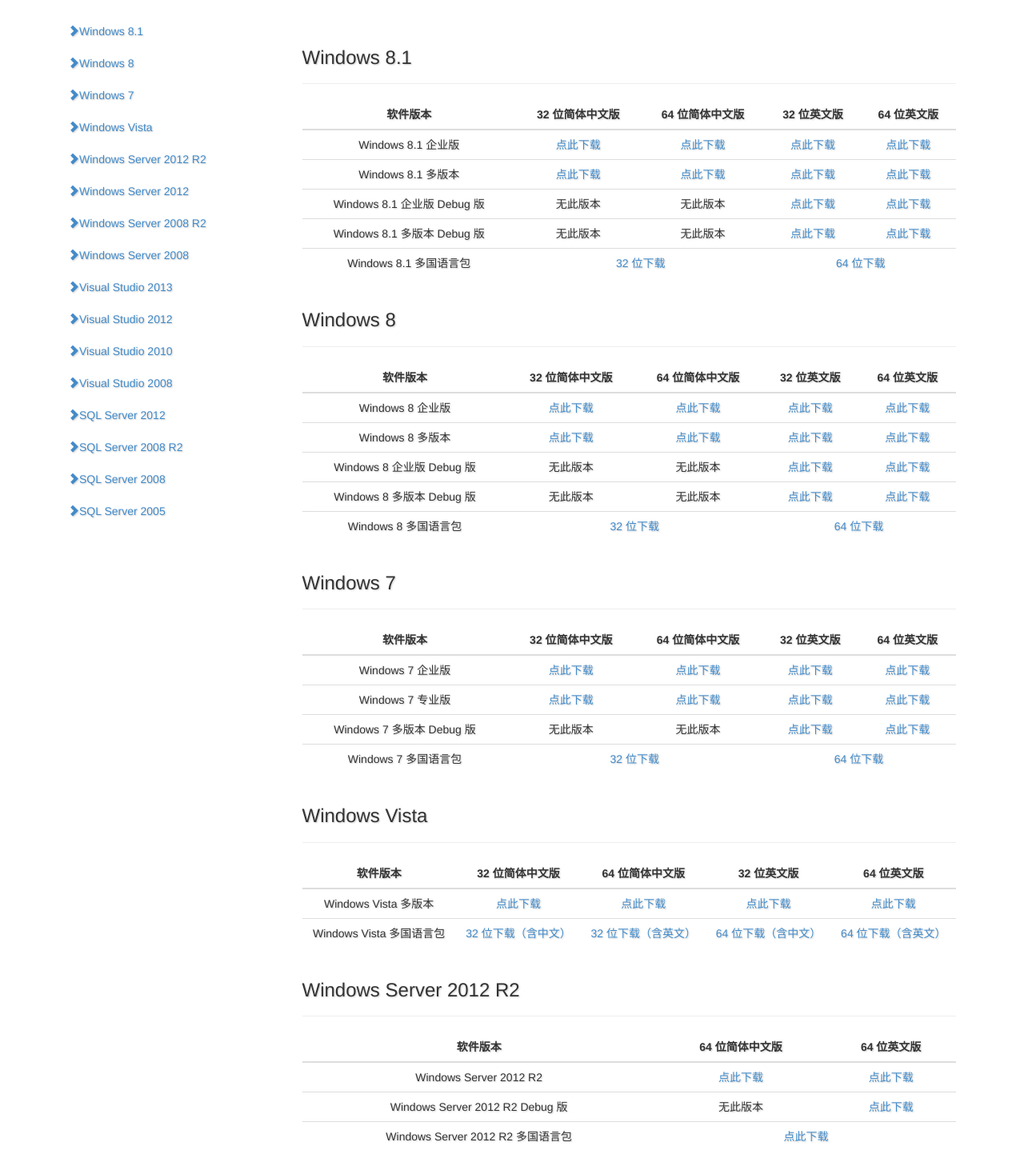
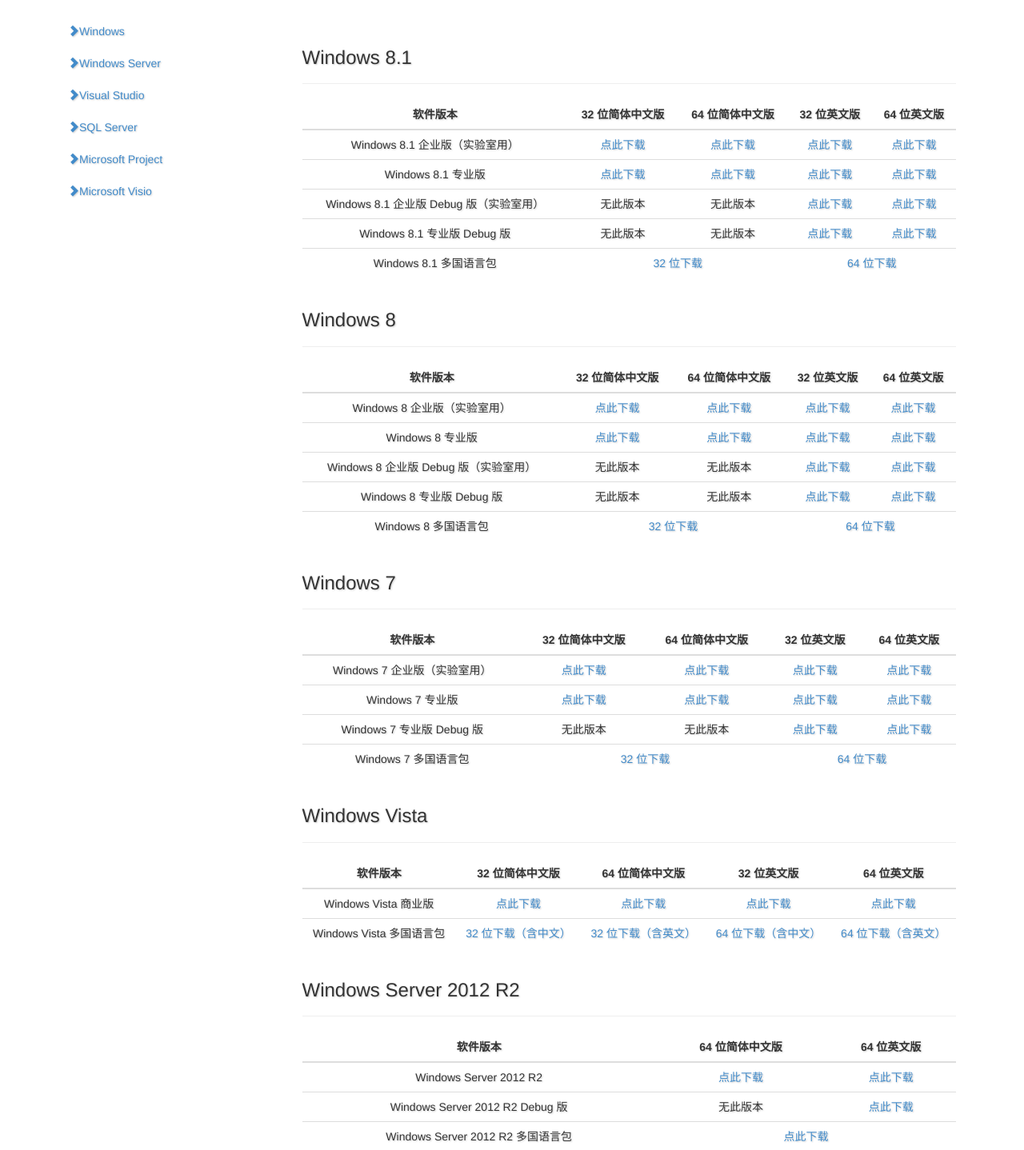
Before and after one commit to We-Neusoft/We, a Django app: template sites/dreamspark/templates/dreamspark/download.html in a window 1280 px wide. Shown: the part 51-1489 px from the top of the page at 80% size. Run offline with Django 3.2, Linux system fonts and the light colour scheme; the template is opened without the code that fills it, so the values that code supplies are empty.

Commit message:
Added all dreamspark files.

```diff
--- a/sites/dreamspark/templates/dreamspark/download.html
+++ b/sites/dreamspark/templates/dreamspark/download.html
@@ -8,22 +8,12 @@
 {% endblock %}
 
 {% block nav_list %}
-          <li><a href="#windows_8_1"><i class="glyphicon glyphicon-chevron-right"></i>Windows 8.1</a>
-          <li><a href="#windows_8"><i class="glyphicon glyphicon-chevron-right"></i>Windows 8</a>
-          <li><a href="#windows_7"><i class="glyphicon glyphicon-chevron-right"></i>Windows 7</a>
-          <li><a href="#windows_vista"><i class="glyphicon glyphicon-chevron-right"></i>Windows Vista</a>
-          <li><a href="#windows_server_2012_r2"><i class="glyphicon glyphicon-chevron-right"></i>Windows Server 2012 R2</a>
-          <li><a href="#windows_server_2012"><i class="glyphicon glyphicon-chevron-right"></i>Windows Server 2012</a>
-          <li><a href="#windows_server_2008_r2"><i class="glyphicon glyphicon-chevron-right"></i>Windows Server 2008 R2</a>
-          <li><a href="#windows_server_2008"><i class="glyphicon glyphicon-chevron-right"></i>Windows Server 2008</a>
-          <li><a href="#visual_studio_2013"><i class="glyphicon glyphicon-chevron-right"></i>Visual Studio 2013</a>
-          <li><a href="#visual_studio_2012"><i class="glyphicon glyphicon-chevron-right"></i>Visual Studio 2012</a>
-          <li><a href="#visual_studio_2010"><i class="glyphicon glyphicon-chevron-right"></i>Visual Studio 2010</a>
-          <li><a href="#visual_studio_2008"><i class="glyphicon glyphicon-chevron-right"></i>Visual Studio 2008</a>
-          <li><a href="#sql_server_2012"><i class="glyphicon glyphicon-chevron-right"></i>SQL Server 2012</a>
-          <li><a href="#sql_server_2008"><i class="glyphicon glyphicon-chevron-right"></i>SQL Server 2008 R2</a>
-          <li><a href="#sql_server_2008_r2"><i class="glyphicon glyphicon-chevron-right"></i>SQL Server 2008</a>
-          <li><a href="#sql_server_2005"><i class="glyphicon glyphicon-chevron-right"></i>SQL Server 2005</a>
+          <li><a href="#windows_8_1"><i class="glyphicon glyphicon-chevron-right"></i>Windows</a>
+          <li><a href="#windows_server_2012_r2"><i class="glyphicon glyphicon-chevron-right"></i>Windows Server</a>
+          <li><a href="#visual_studio_2013"><i class="glyphicon glyphicon-chevron-right"></i>Visual Studio</a>
+          <li><a href="#sql_server_2012"><i class="glyphicon glyphicon-chevron-right"></i>SQL Server</a>
+          <li><a href="#microsoft_project_2013"><i class="glyphicon glyphicon-chevron-right"></i>Microsoft Project</a>
+          <li><a href="#microsoft_visio_2013"><i class="glyphicon glyphicon-chevron-right"></i>Microsoft Visio</a>
 {% endblock %}
 
 
@@ -38,25 +28,25 @@
       </thead>
       <tbody>
         <tr>
-          <td>Windows 8.1 企业版
+          <td>Windows 8.1 企业版（实验室用）
           <td><a href="http://file.we.neusoft.edu.cn/e4xlR6PQTkSg1dGH0_V_3w.we">点此下载</a>
           <td><a href="http://file.we.neusoft.edu.cn/wxJeFi9jT4-dUVc0xLOFrg.we">点此下载</a>
           <td><a href="http://file.we.neusoft.edu.cn/ESmtlaOdSQGFWFRqaRJN7w.we">点此下载</a>
           <td><a href="http://file.we.neusoft.edu.cn/3Ji0jD7ORhy1W3oVp7P0rw.we">点此下载</a>
         <tr>
-          <td>Windows 8.1 多版本
+          <td>Windows 8.1 专业版
           <td><a href="http://file.we.neusoft.edu.cn/sQQT1oi4QS-2oJBbgpesuQ.we">点此下载</a>
           <td><a href="http://file.we.neusoft.edu.cn/Regv1g7FQv-pSxzCGFaT8Q.we">点此下载</a>
           <td><a href="http://file.we.neusoft.edu.cn/z19qtHFkSDG7l1KZm7rIBg.we">点此下载</a>
           <td><a href="http://file.we.neusoft.edu.cn/2iNJdbPDS0KLM73p0WxLmg.we">点此下载</a>
         <tr>
-          <td>Windows 8.1 企业版 Debug 版
+          <td>Windows 8.1 企业版 Debug 版（实验室用）
           <td class="muted">无此版本
           <td class="muted">无此版本
           <td><a href="http://file.we.neusoft.edu.cn/czWCRY-QQoG3o5p1EM_AVg.we">点此下载</a>
           <td><a href="http://file.we.neusoft.edu.cn/iRrfKMw4TXGKlxgXsRFS7g.we">点此下载</a>
         <tr>
-          <td>Windows 8.1 多版本 Debug 版
+          <td>Windows 8.1 专业版 Debug 版
           <td class="muted">无此版本
           <td class="muted">无此版本
           <td><a href="http://file.we.neusoft.edu.cn/PAJUcw_2SeymWpi3FmFcKQ.we">点此下载</a>
@@ -75,25 +65,25 @@
       </thead>
       <tbody>
         <tr>
-          <td>Windows 8 企业版
+          <td>Windows 8 企业版（实验室用）
           <td><a href="http://file.we.neusoft.edu.cn/4eyob5hyT7CVZj7trWSuyA.we">点此下载</a>
           <td><a href="http://file.we.neusoft.edu.cn/SIxvEACjQRqXXg1vISvf6w.we">点此下载</a>
           <td><a href="http://file.we.neusoft.edu.cn/RdvJIogwRm-YpwtP1Ekc5w.we">点此下载</a>
           <td><a href="http://file.we.neusoft.edu.cn/tXkDJLE2T0m0L8SP1lb-Zw.we">点此下载</a>
         <tr>
-          <td>Windows 8 多版本
+          <td>Windows 8 专业版
           <td><a href="http://file.we.neusoft.edu.cn/bw1kYOiYTwCv0RaTRB2cEQ.we">点此下载</a>
           <td><a href="http://file.we.neusoft.edu.cn/5gb0kLZgRZeYJkt1Qh2lPA.we">点此下载</a>
           <td><a href="http://file.we.neusoft.edu.cn/L56vjmCURf2ac5HPOGpYrA.we">点此下载</a>
           <td><a href="http://file.we.neusoft.edu.cn/4Z72lVOcQoaAboifDobCKg.we">点此下载</a>
         <tr>
-          <td>Windows 8 企业版 Debug 版
+          <td>Windows 8 企业版 Debug 版（实验室用）
           <td class="muted">无此版本
           <td class="muted">无此版本
           <td><a href="http://file.we.neusoft.edu.cn/baJMJQXLQPOWa4oab-R7Kg.we">点此下载</a>
           <td><a href="http://file.we.neusoft.edu.cn/wqupJQMcRJa0Kx5hPfV1fQ.we">点此下载</a>
         <tr>
-          <td>Windows 8 多版本 Debug 版
+          <td>Windows 8 专业版 Debug 版
           <td class="muted">无此版本
           <td class="muted">无此版本
           <td><a href="http://file.we.neusoft.edu.cn/hU5kkpReSASy-dr_iGnOww.we">点此下载</a>
@@ -112,7 +102,7 @@
       </thead>
       <tbody>
         <tr>
-          <td>Windows 7 企业版
+          <td>Windows 7 企业版（实验室用）
           <td><a href="http://file.we.neusoft.edu.cn/oaTCMV_2QkiDq9WlMEuMuw.we">点此下载</a>
           <td><a href="http://file.we.neusoft.edu.cn/-r9QLCYCR6yiZElR6x-ikw.we">点此下载</a>
           <td><a href="http://file.we.neusoft.edu.cn/PsNLkANpR5CQObzwwKaCLw.we">点此下载</a>
@@ -124,7 +114,7 @@
           <td><a href="http://file.we.neusoft.edu.cn/rVUqHcDSSoCcym94WcdMTw.we">点此下载</a>
           <td><a href="http://file.we.neusoft.edu.cn/1dQvmxbpSUWqOVNgh_r9jA.we">点此下载</a>
         <tr>
-          <td>Windows 7 多版本 Debug 版
+          <td>Windows 7 专业版 Debug 版
           <td class="muted">无此版本
           <td class="muted">无此版本
           <td><a href="http://file.we.neusoft.edu.cn/Hvbw6kt5QnqrkJ6YsmSnSQ.we">点此下载</a>
@@ -143,7 +133,7 @@
       </thead>
       <tbody>
         <tr>
-          <td>Windows Vista 多版本
+          <td>Windows Vista 商业版
           <td><a href="http://file.we.neusoft.edu.cn/x8Az3rtCTRCZA0iYNS46OA.we">点此下载</a>
           <td><a href="http://file.we.neusoft.edu.cn/pHCrgxr2T-uSAjJ88ES6ew.we">点此下载</a>
           <td><a href="http://file.we.neusoft.edu.cn/acAu2DG0QyaKKCBpVMhGKA.we">点此下载</a>
@@ -390,5 +380,83 @@
           <td><a href="http://file.we.neusoft.edu.cn/v0OzaUOcTU6nE8JSF5coYA.we">点此下载</a>
           <td><a href="http://file.we.neusoft.edu.cn/IpWEKg_FRgSekRiLuwaMzQ.we">点此下载</a>
     </table>
+    <div id="microsoft_project_2013" class="page-header">
+      <h3>Microsoft Project 2013</h3>
+    </div>
+    <table class="table table-hover">
+      <thead>
+        <tr><th>软件版本<th>简体中文版<th>英文版
+      </thead>
+      <tbody>
+        <tr>
+          <td>Microsoft Project 2013
+          <td><a href="http://file.we.neusoft.edu.cn/xg3UI08wQDm4Fa9BHjK4NA.we">点此下载</a>
+          <td><a href="http://file.we.neusoft.edu.cn/d_Hx3t7jSsqVuvQCs4_MmA.we">点此下载</a>
+    </table>
+    <div id="microsoft_project_2010" class="page-header">
+      <h3>Microsoft Project 2010</h3>
+    </div>
+    <table class="table table-hover">
+      <thead>
+        <tr><th>软件版本<th>简体中文版<th>英文版
+      </thead>
+      <tbody>
+        <tr>
+          <td>Microsoft Project 2010
+          <td><a href="http://file.we.neusoft.edu.cn/6fpnqBtJTvCICGJk9hlJ0Q.we">点此下载</a>
+          <td><a href="http://file.we.neusoft.edu.cn/2HG1kf7BTS-Uk3DstxkWQw.we">点此下载</a>
+    </table>
+    <div id="microsoft_project_2007" class="page-header">
+      <h3>Microsoft Project 2007</h3>
+    </div>
+    <table class="table table-hover">
+      <thead>
+        <tr><th>软件版本<th>简体中文版<th>英文版
+      </thead>
+      <tbody>
+        <tr>
+          <td>Microsoft Project 2007
+          <td><a href="http://file.we.neusoft.edu.cn/v7LyLXsSQ6KPcwkc0Vb3Sw.we">点此下载</a>
+          <td><a href="http://file.we.neusoft.edu.cn/AS5KrkwZRr-Y513_RioXdA.we">点此下载</a>
+    </table>
+    <div id="microsoft_visio_2013" class="page-header">
+      <h3>Microsoft Visio 2013</h3>
+    </div>
+    <table class="table table-hover">
+      <thead>
+        <tr><th>软件版本<th>简体中文版<th>英文版
+      </thead>
+      <tbody>
+        <tr>
+          <td>Microsoft Visio 2013
+          <td><a href="http://file.we.neusoft.edu.cn/EO8CsHM5Q8SNT5O_l3ztaw.we">点此下载</a>
+          <td><a href="http://file.we.neusoft.edu.cn/gfZG_V9wRUa_OSfmjR9NrQ.we">点此下载</a>
+    </table>
+    <div id="microsoft_visio_2010" class="page-header">
+      <h3>Microsoft Visio 2010</h3>
+    </div>
+    <table class="table table-hover">
+      <thead>
+        <tr><th>软件版本<th>简体中文版<th>英文版
+      </thead>
+      <tbody>
+        <tr>
+          <td>Microsoft Visio 2010
+          <td><a href="http://file.we.neusoft.edu.cn/OtANO0ruR_6PHphwg6FY7w.we">点此下载</a>
+          <td><a href="http://file.we.neusoft.edu.cn/7gw8Nkd3TIibmJM5LJ3udg.we">点此下载</a>
+    </table>
+    <div id="microsoft_visio_2007" class="page-header">
+      <h3>Microsoft Visio 2007</h3>
+    </div>
+    <table class="table table-hover">
+      <thead>
+        <tr><th>软件版本<th>简体中文版<th>英文版
+      </thead>
+      <tbody>
+        <tr>
+          <td>Microsoft Visio 2007
+          <td><a href="http://file.we.neusoft.edu.cn/Ns0shmCVSp-daHgu-e6Xmg.we">点此下载</a>
+          <td><a href="http://file.we.neusoft.edu.cn/oq2eMX6BQN2_UNYkYlJXXg.we">点此下载</a>
+    </table>
   </div>
 {% endblock %}
--- a/sites/dreamspark/views.py
+++ b/sites/dreamspark/views.py
@@ -40,7 +40,7 @@
             if user:
                 try:
                     onthehub = HTTPSConnection('e5.onthehub.com')
-                    onthehub.request('GET', '/WebStore/Security/AuthenticateUser.aspx?account=' + DREAMSPARK_ACCOUNT + '&username=' + user.username + '&key=' + DREAMSPARK_KEY + '&academic_statuses=' + ('students' if domain == '@nou.com.cn' else 'staff') + '&email=' + user.email + '&last_name=' + user.last_name + '&first_name=' + user.first_name)
+                    onthehub.request('GET', '/WebStore/Security/AuthenticateUser.aspx?account=' + DREAMSPARK_ACCOUNT + '&username=' + user.username + '&key=' + DREAMSPARK_KEY + '&academic_statuses=' + ('students' if domain == '@nou.com.cn' else 'faculty,staff') + '&email=' + user.email + '&last_name=' + user.last_name + '&first_name=' + user.first_name)
                     response = onthehub.getresponse()
                     if response.status == 200:
                         return HttpResponseRedirect(response.read())
--- a/sites/we/templates/we/sidenav_base.html
+++ b/sites/we/templates/we/sidenav_base.html
@@ -12,8 +12,8 @@
 {% block body %}
   <div class="container">
     <div class="row">
-      <div class="col-md-3 sidebar">
-        <ul class="nav nav-list sidenav" data-spy="affix" data-offset-top="{% block data_offset_top %}0{% endblock %}">
+      <div class="col-md-3">
+        <ul class="nav" data-spy="affix" data-offset-top="{% block data_offset_top %}0{% endblock %}">
 {% block nav_list %}
 {% endblock %}
         </ul>
```
Also changed, not shown: sites/dreamspark/templates/dreamspark/index.html (+10 -3 lines).
